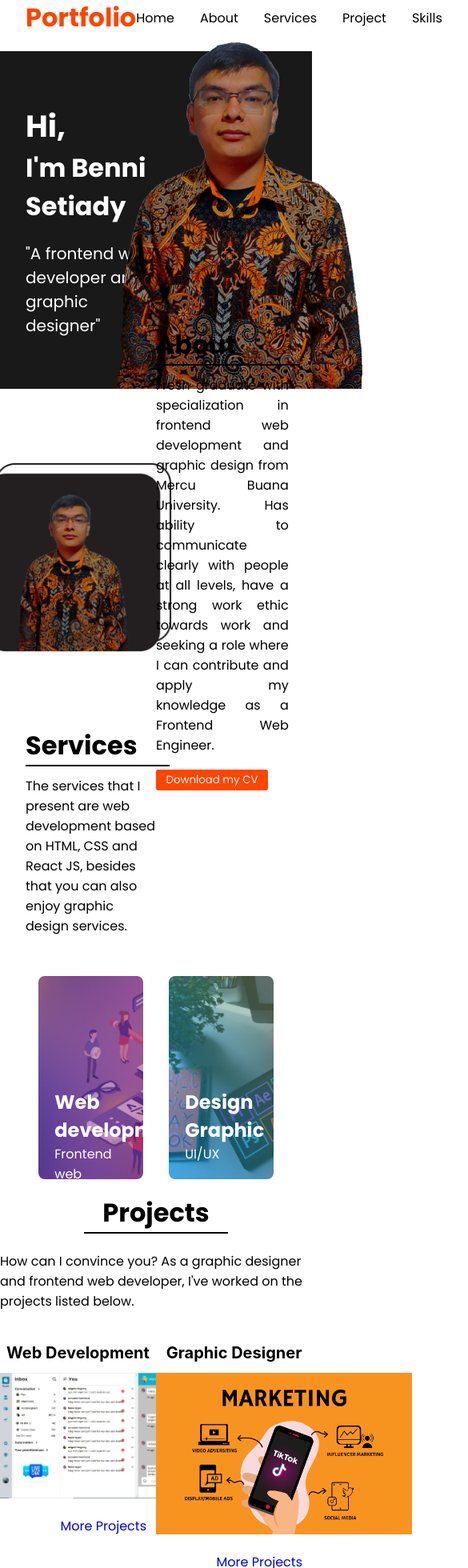
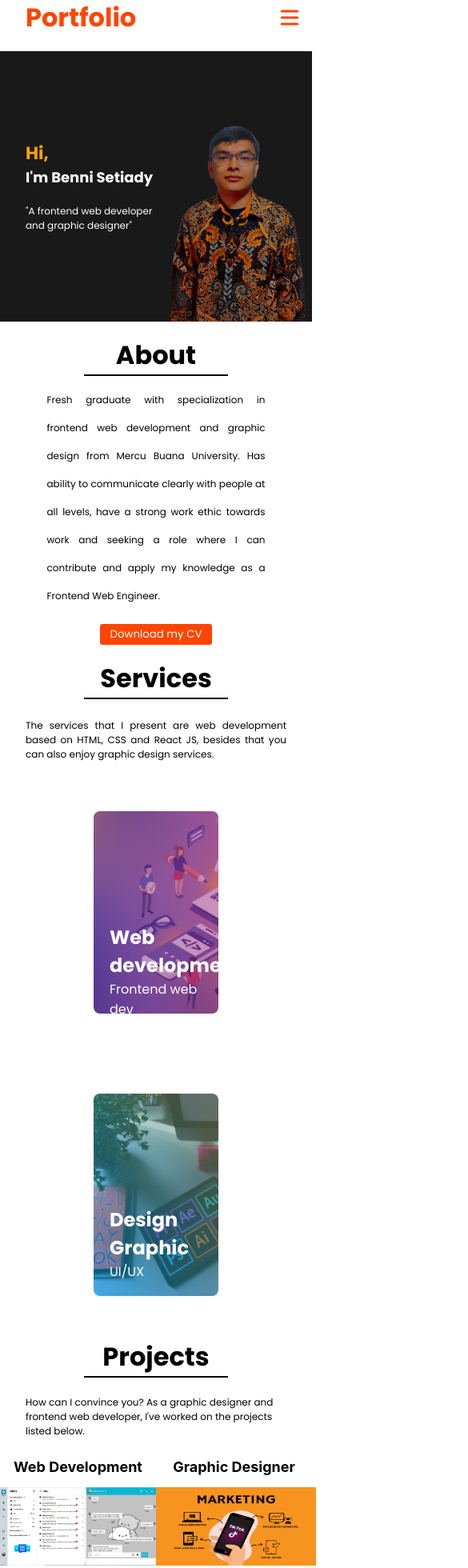
Before and after one commit to Bennismrt/Portfolio, a React (Create React App) app: page / in a window 390 px wide. Shown: the part 20-1980 px from the top of the page at 80% size, 585 px wide, since content can reach past the window. Built offline with nearby package versions, Linux system fonts and the light colour scheme.

Commit message:
Latest Update

```diff
--- a/src/components/About.css
+++ b/src/components/About.css
@@ -32,4 +32,34 @@
     width: 85%;
     text-align: justify;
     margin-bottom: 18px;
+    font-size: 12px;
 }
+@media screen and (max-width: 768px) {
+    .about {
+        display: flex;
+        flex-direction: column;
+        justify-content: center;
+        align-items: center;
+        width: 100%;
+    }
+    .about1 {
+        display: none;
+    }
+    .about2 {
+        width: 100%;
+        display: flex;
+        justify-content: center;
+        align-items: center;
+    }
+    .title {
+        text-align: center;
+        justify-content: center;
+        align-items: center;
+        display: flex;
+    }
+    .about2 p {
+        width: 70%;
+        /* background-color: orange; */
+        line-height: 35px;
+    }
+}
--- a/src/components/Navbar.css
+++ b/src/components/Navbar.css
@@ -6,6 +6,15 @@
     justify-content: space-between;
     align-items: center;
     height: 10vh;
+    position: fixed;
+    background-color: white;
+    width: 100%;
+}
+
+.hambu {
+    color: orangered;
+    display: none;
+    margin-right: 12px;
 }
 
 .navUl{
@@ -25,7 +34,7 @@
     color: black;
 }
 .navUl li .navText:hover {
-    font-weight: 600;
+    color: orangered;
 }
 
 .navTitle {
@@ -33,4 +42,41 @@
     font-size: 32px;
     margin-left: 32px;
     color: orangered;
+    text-decoration: none;
 }
+
+@media screen and (max-width: 768px) {
+        .navUl {
+            display: block;
+            /* display: none; */
+            float: left;
+            text-align: center;
+            position: absolute;
+            left: 0;
+            top: 0;
+            margin: 10vh 0px;
+            background-color: antiquewhite;
+            width: 150px;
+            height: 100vh;
+            padding-top: 20px;
+            transform: translate(-100%);
+            transition: 1s ease;
+        }
+        .navUlActive {
+            transform: translate(0);
+        }
+        .navUl li .navText {
+            /* color: white; */
+            padding-top: 4px;
+            margin-top: 20px;
+            display: flex;
+            flex-direction: column;
+            font-size: 12px;
+        }
+        .hambu {
+            display: block;
+            width: 32px;
+            cursor: pointer;
+        }
+
+}
--- a/src/components/Navbar.js
+++ b/src/components/Navbar.js
@@ -1,11 +1,22 @@
-import React from 'react';
+import React, { useState } from 'react';
 import './Navbar.css';
 
 const Navbar = () => {
+    const [active, setActive] = useState("navUl")
+
+    const navToggle = () => {
+        if (active === "navUl"){
+            setActive("navUl navUlActive");
+        }else setActive("navUl");
+
+    }
     return(
         <div className='navbar'>
-            <h1 className='navTitle'>Portfolio</h1>
-            <ul className='navUl'>
+            <h1><a href='#home' className='navTitle'>Portfolio</a></h1>
+            <svg onClick={navToggle} xmlns="http://www.w3.org/2000/svg" className='hambu' viewBox="0 0 20 20" fill="currentColor">
+                <path fill-rule="evenodd" d="M3 5a1 1 0 011-1h12a1 1 0 110 2H4a1 1 0 01-1-1zM3 10a1 1 0 011-1h12a1 1 0 110 2H4a1 1 0 01-1-1zM3 15a1 1 0 011-1h12a1 1 0 110 2H4a1 1 0 01-1-1z" clip-rule="evenodd" />
+            </svg>
+            <ul className={active} onClick={navToggle}>
             <li><a href="#Home" className='navText'>Home</a></li>
             <li><a href="#About" className='navText'>About</a></li>
             <li><a href="#Services" className='navText'>Services</a></li>
--- a/src/components/Projects.css
+++ b/src/components/Projects.css
@@ -22,22 +22,14 @@
 
 .projects .subProject .project1 {
     width: 50%;
-    /* background-color: aqua; */
     display: flex;
     flex-direction: column;
-    height: 30vh;
-}
-.projects .subProject .project1 {
-    width: 50%;
+
 }
 .project1 img {
     width: 320px;
     margin: auto;
-}
-.project1 p {
-    text-align: right;
-    float: right;
-    padding-right: 12px;
+    margin-bottom: 20px;
 }
 .project1 h1 {
     font-size: 20px;
@@ -47,10 +39,8 @@
 }
 .projects .subProject .project2 {
     width: 50%;
-    /* background-color: aqua; */
     display: flex;
     flex-direction: column;
-    height: 30vh;
 }
 .projects .subProject .project2 {
     width: 50%;
@@ -58,15 +48,88 @@
 .project2 img {
     width: 320px;
     margin: auto;
+    height: 146px;
+    object-fit:  fill;
+    margin-bottom: 20px;
 }
-.project2 p {
-    text-align: right;
-    float: right;
-    padding-right: 12px;
-}
+
 .project2 h1 {
     font-size: 20px;
     margin-top: 40px;
     margin-bottom: 13px;
     text-align: center;
 }
+
+
+@media screen and (max-width: 768px) {
+    .projects {
+        max-width: 100%;
+    }
+    .project2 img {
+        width: 120px;
+        margin: auto;
+    }
+    .projects p{
+        font-size: 12px;
+        padding: 0 32px;
+        font-family: 'Poppins', sans-serif;
+    }
+    .subProject {
+        width: 100%;
+    }
+    .subProject .project1{
+        width: 50%;
+        justify-content: center;
+        align-items: center;
+        margin-top: 15px;
+    }
+    .project1 img {
+        width: 300px;
+        margin-top: 15px;
+        margin-bottom: 10px;
+    }
+
+    .subProject .project2{
+        width: 50%;
+        justify-content: center;
+        align-items: center;
+        margin-top: 15px;
+    }
+    .project2 img {
+        width: 300px;
+        height: 146px;
+        margin-top: 15px;
+        margin-bottom: 10px;
+    }
+    .project1 h1 {
+        font-size:18px;
+        margin-top: 10px;
+        margin-bottom: 0;
+    }
+    .project2 h1 {
+        font-size:18px;
+        margin-top: 10px;
+        margin-bottom: 0;
+    }
+}
+@media screen and (max-width: 520px) {
+    .project1 img {
+        width: 200px;
+        margin-top: 15px;
+        margin-bottom: 10px;
+    }
+    .project2 img {
+        width: 200px;
+        height: 98px;
+        margin-top: 15px;
+        margin-bottom: 10px;
+    }
+}
+
+@media screen and (max-width: 320px) {
+    .subProject {
+        width: 100%;
+        display: flex;
+        flex-direction: column;
+    }
+}
--- a/src/components/Projects.js
+++ b/src/components/Projects.js
@@ -3,8 +3,15 @@ import Title from './Title';
 import './Projects.css';
 import Web1 from './Images/web1.JPG';
 import Design from './Images/graphic1.jpg';
+import LoadMore from './views/LoadMore';
 
 function Projects() {
+    const handleClick = () => {
+        window.open("https://github.com/Bennismrt");
+    };
+    const handleClick2 = () => {
+        window.open("https://drive.google.com/file/d/1aCfK4ZgYLyS8Cnd6EipN_ZKJhc9gWr4I/view?usp=sharing");
+    };
     return (
     <div className='projects' id="Projects">
         <Title name="Projects" style={title}/>
@@ -13,12 +20,12 @@ function Projects() {
             <div className='project1'>
                 <h1>Web Development</h1>
                 <img src={Web1}/>
-                <a href='#'><p>More Projects</p></a>
+                <LoadMore name="Load More" onClick={handleClick}/>
             </div>
             <div className='project2'>
                 <h1>Graphic Designer</h1>
                 <img src={Design}/>
-                <a href='#'><p>More Projects</p></a>
+                <LoadMore name="Load More" onClick={handleClick2}/>
             </div>
         </div>
 
--- a/src/components/Services.css
+++ b/src/components/Services.css
@@ -3,7 +3,7 @@
 .services {
     margin: 0 32px;
 }
-.services p {
+.services .p {
     margin-right: 160px;
     font-family: 'Poppins', sans-serif;
 }
@@ -11,7 +11,7 @@
     display: flex;
     font-family: 'Poppins', sans-serif;
     width: 100%;
-    /* background-color: aqua; */
+    flex-direction: row;
 }
 
 .services .image .image1a{
@@ -54,3 +54,36 @@
     color: white;
     margin-left: 20px;
 }
+
+
+@media screen and (max-width: 768px) {
+    .services {
+        width: 100%;
+        margin: 0;
+        display: flex;
+        flex-direction: column;
+        justify-content: center;
+        align-items: center;
+    }
+    .services .p {
+        margin: auto;
+        padding: 12px 32px;
+        text-align: justify;
+        font-size: 12px;
+    }
+    .services .image {
+        display: flex;
+        font-family: 'Poppins', sans-serif;
+        width: 100%;
+    }
+
+}
+
+@media screen and (max-width: 520px) {
+    .services .image {
+        display: flex;
+        font-family: 'Poppins', sans-serif;
+        width: 100%;
+        flex-direction: column;
+    }
+}
--- a/src/components/Services.js
+++ b/src/components/Services.js
@@ -6,7 +6,7 @@ function Services() {
     return (
     <div className='services' id="Services">
         <Title name="Services"/>
-        <p>The services that I present are web development based on HTML, CSS and React JS, besides that you can also enjoy graphic design services.</p>
+        <p className='p'>The services that I present are web development based on HTML, CSS and React JS, besides that you can also enjoy graphic design services.</p>
         <div className='image'>
             <div className='image1a'>
                     <h2>Web development</h2>
--- a/src/components/SubHome.css
+++ b/src/components/SubHome.css
@@ -1,12 +1,13 @@
 @import url('https://fonts.googleapis.com/css2?family=Poppins:wght@400;500;600;700;800&display=swap');
 .subHome {
     background-color: rgba(0, 0, 0, 0.9);
-    height: 50vh;
+    height: 70vh;
     display: flex;
     flex-direction: row;
+    padding-top: 10vh;
 }
 
-.title {
+.titlee {
     width: 50%;
     color: white;
     display: flex;
@@ -15,14 +16,14 @@
     font-family: 'Poppins', sans-serif;
 }
 
-.title .title1 {
+.titlee .title1 {
     margin-left: 32px;
     font-size: 38px;
 }
-.title .title2 {
+.titlee .title2 {
     margin-left: 32px;
 }
-.title .title3 {
+.titlee .title3 {
     margin-left: 32px;
     font-size: 20px;
     margin-top: 20px;
@@ -43,3 +44,67 @@
     /* object-fit: cover; */
 
 }
+@media screen and (max-width: 768px) {
+    .subHome {
+        max-width: 100%;
+        background-color: rgba(0, 0, 0, 0.9);
+        height: 50vh;
+        padding-top: 10vh;
+    }
+    .titlee {
+        width: 50%;
+    }
+    .titlee .title1 {
+        margin-left: 32px;
+        font-size: 28px;
+    }
+    .titlee .title2 {
+        margin-left: 32px;
+        font-size: 24px;
+    }
+    .titlee .title3 {
+        margin-left: 32px;
+        font-size: 14px;
+        margin-top: 20px;
+        font-weight: 400;
+    }
+
+    .subHome .image {
+        width: 50%;
+        display: flex;
+        justify-content: end;
+        flex-direction: column;
+        align-items: center;
+    }
+    .subHome .image .image1 {
+        width: 250px;
+        height: 250px;
+        /* object-fit: cover; */
+
+    }
+
+
+}
+@media screen and (max-width: 520px) {
+    .titlee .title1 {
+        margin-left: 32px;
+        font-size: 22px;
+        color: orange;
+    }
+    .titlee .title2 {
+        margin-left: 32px;
+        font-size: 18px;
+    }
+    .titlee .title3 {
+        margin-left: 32px;
+        font-size: 12px;
+        margin-top: 20px;
+        font-weight: 400;
+    }
+    .subHome .image .image1 {
+        width: 250px;
+        height: 250px;
+
+
+    }
+}
--- a/src/components/SubHome.js
+++ b/src/components/SubHome.js
@@ -6,7 +6,7 @@ export function SubHome() {
 
     return (
         <div className='subHome'>
-            <div className='title'>
+            <div className='titlee'>
             <h1 className='title1'>Hi,</h1>
             <h1 className='title2'>I'm Benni Setiady</h1>
             <h1 className='title3'>"A frontend web developer and graphic designer"</h1>
--- a/src/components/views/LoadMore.css
+++ b/src/components/views/LoadMore.css
@@ -0,0 +1,26 @@
+@import url('https://fonts.googleapis.com/css2?family=Poppins:wght@400;500;600;700;800&display=swap');
+.loadMore {
+    display: flex;
+    justify-content: center;
+    align-items: center;
+    flex-direction: row;
+    width: 220px;
+    height: 40px;
+    font-family: 'Poppins', sans-serif;
+    border: none;
+    background-color: transparent;
+    cursor: pointer;
+    color: orangered;
+    margin: auto;
+}
+.loadMore:hover {
+    color: rgb(185, 54, 6);
+}
+
+.loadMore .loadMoreSvg {
+    display: inline-block;
+    width: 30px;
+    height: 20px;
+    /* color: white; */
+    text-align: center;
+}
--- a/src/components/views/LoadMore.js
+++ b/src/components/views/LoadMore.js
@@ -1,9 +1,15 @@
-import React from 'react'
-
+import React from 'react';
+import './LoadMore.css';
 function LoadMore(props) {
     return (
     <div>
-        {/* <p onClick={}>More Projects</p> */}
+        <button className='loadMore' onClick={props.onClick}>
+            {props.name}
+            <svg xmlns="http://www.w3.org/2000/svg" className='loadMoreSvg' viewBox="0 0 20 20" fill="currentColor">
+                <path fill-rule="evenodd" d="M10.293 15.707a1 1 0 010-1.414L14.586 10l-4.293-4.293a1 1 0 111.414-1.414l5 5a1 1 0 010 1.414l-5 5a1 1 0 01-1.414 0z" clip-rule="evenodd" />
+                <path fill-rule="evenodd" d="M4.293 15.707a1 1 0 010-1.414L8.586 10 4.293 5.707a1 1 0 011.414-1.414l5 5a1 1 0 010 1.414l-5 5a1 1 0 01-1.414 0z" clip-rule="evenodd" />
+            </svg>
+        </button>
     </div>
     )
 }
```
